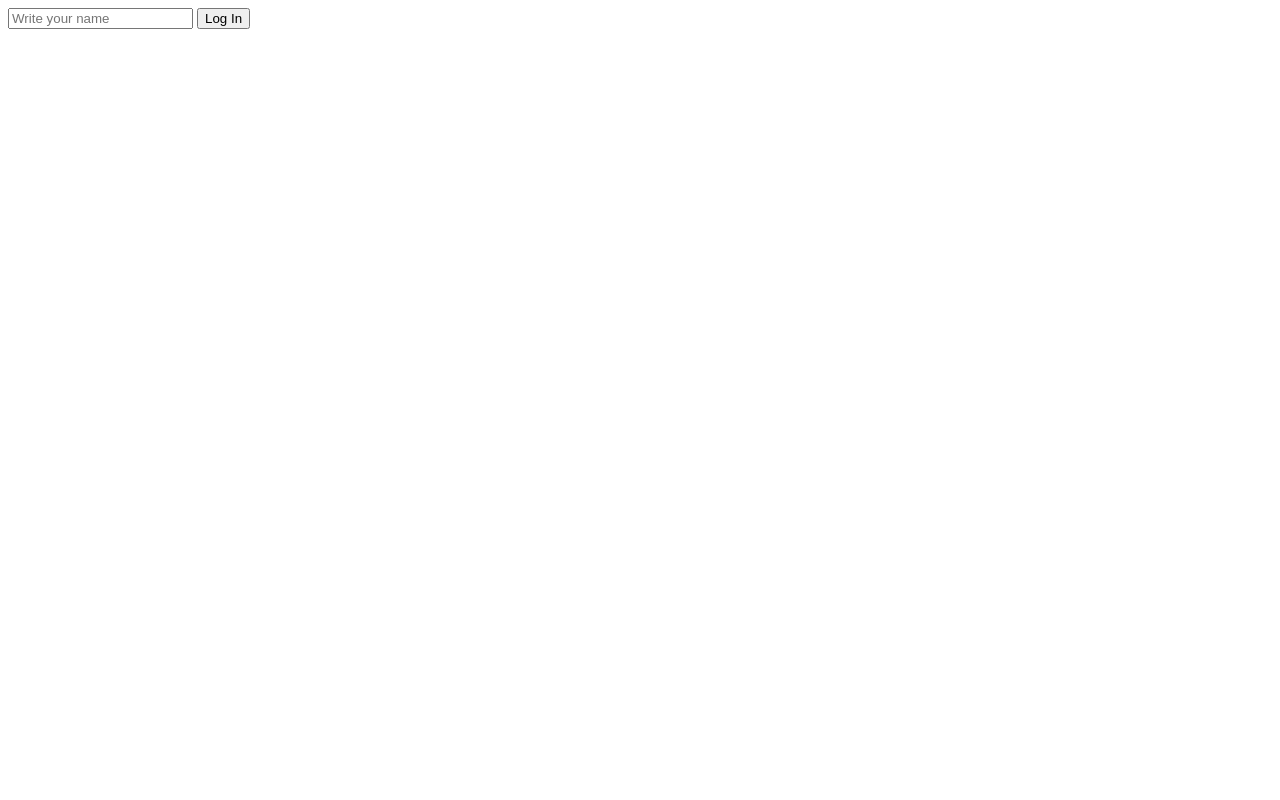
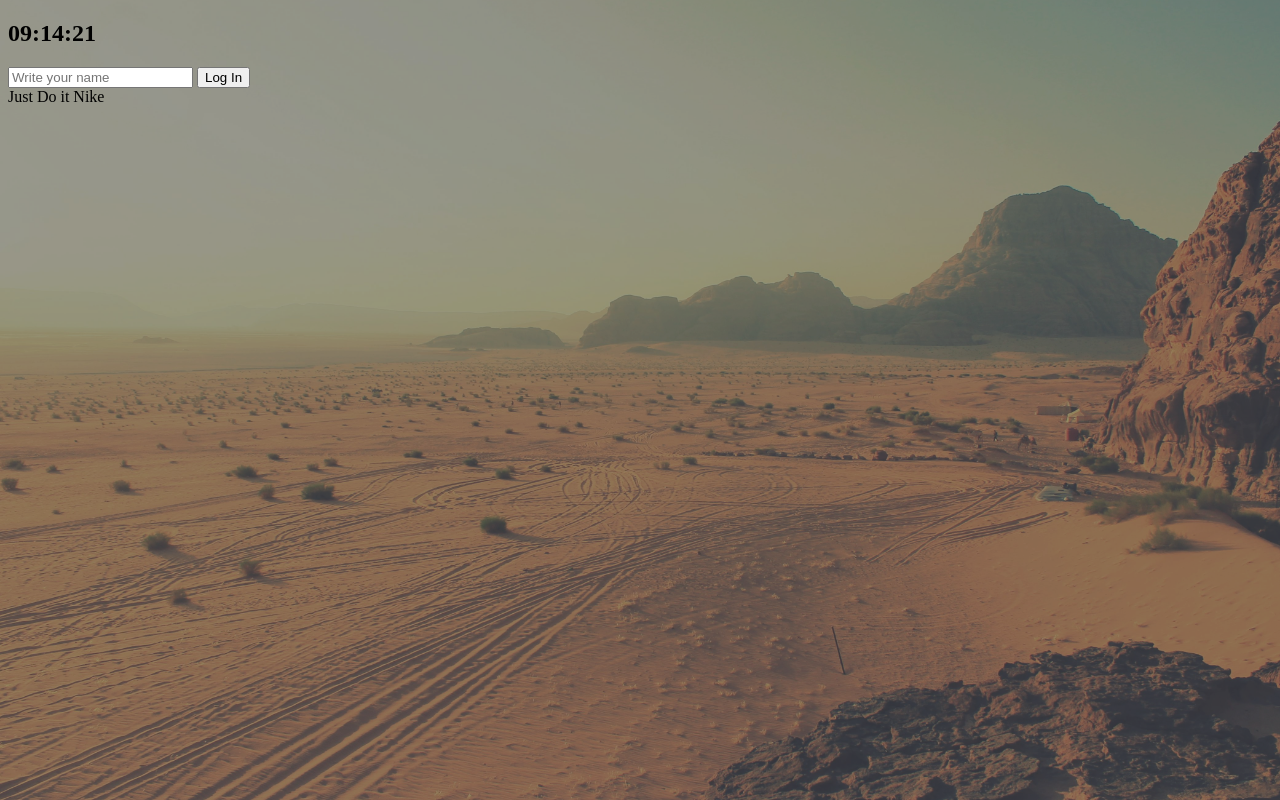
Before and after one commit to mongsil90/RECAP-JS---Chrome-Web, a plain HTML site: page index.html in a window 1280 px wide. Drawn offline with Linux system fonts and the light colour scheme.

Commit message:
time, bgimg, quotes done

```diff
--- a/index.html
+++ b/index.html
@@ -5,9 +5,13 @@
     <meta name="viewport" content="width=device-width, initial-scale=1.0">
     <title>Jack's Page</title>
     <link rel="stylesheet" href="style.css">
-    <script src="app.js" defer></script>
+    <script src="js/greeting.js" defer></script>
+    <script src="js/clock.js" defer></script>
+    <script src="js/quotes.js" defer></script>
+    <script src="js/background.js" defer></script>
 </head>
 <body>
+    <h2 id="clock">00:00</h2>
     <form id="login-form" class="hidden">
         <input
             type="text"
@@ -19,5 +23,9 @@
         <button id="login-button">Log In</button>
     </form>
     <h1 id="greeting" class="hidden"></h1>
+    <div id="quotes">
+        <span></span>
+        <span></span>
+    </div>
 </body>
 </html>
--- /dev/null
+++ b/js/background.js
@@ -0,0 +1,6 @@
+const images = ["1.jpg", "2.jpg", "3.jpg", "4.jpg", "5.jpg", "6.jpg", "7.jpg"];
+
+const choosenImg = images[Math.floor(Math.random() * images.length)];
+const bgImg = document.createElement("img");
+bgImg.src = `pictures/${choosenImg}`;
+document.body.appendChild(bgImg);
--- /dev/null
+++ b/js/clock.js
@@ -0,0 +1,12 @@
+const clock = document.querySelector("#clock");
+
+function onTime() {
+    const date = new Date();
+    const hours = String(date.getHours()).padStart(2, "0");
+    const minutes = String(date.getMinutes()).padStart(2, "0");
+    const seconds = String(date.getSeconds()).padStart(2, "0");
+    clock.innerText = `${hours}:${minutes}:${seconds}`;
+}
+
+onTime()
+setInterval(onTime, (1000));
--- /dev/null
+++ b/js/quotes.js
@@ -0,0 +1,30 @@
+const quotes = [
+    {
+        quote: "Learning without will leaves no room for the self.",
+        author: "Arthur Schopenhauer",
+    },
+    {
+        quote: "Without suffering, we cannot fully become who we are.",
+        author: "Arthur Schopenhauer",
+    },
+    {
+        quote: "All I truly have the power to change is what I do, here and now.",
+        author: "Me",
+    },
+    {
+        quote: "Easy come, easy go.",
+        author: "Unkown",
+    },
+    {
+        quote: "Just Do it",
+        author: "Nike",
+    },
+]
+
+const quote = document.querySelector("#quotes span:first-child");
+const author = document.querySelector("#quotes span:last-child");
+
+const todaysQuote = quotes[Math.floor(Math.random() * quotes.length)];
+
+quote.innerText = todaysQuote.quote;
+author.innerText = todaysQuote.author;
--- a/style.css
+++ b/style.css
@@ -1,3 +1,17 @@
 .hidden {
     display: none;
 }
+
+img {
+    position: absolute;
+    width: 100%;
+    height: 100%;
+    left: 0px;
+    top: 0px;
+    right:0px;
+    bottom:0px;
+    z-index: -1;
+    opacity: 80%;
+    object-fit: cover;
+    filter: brightness(0.5);
+};
```
Also changed, not shown: js/greeting.js (renamed from app.js, +9 -0 lines), pictures/1.jpg (added), pictures/2.jpg (added), pictures/4.jpg (added), pictures/6.jpg (added), pictures/7.jpg (added), 2 other files.
